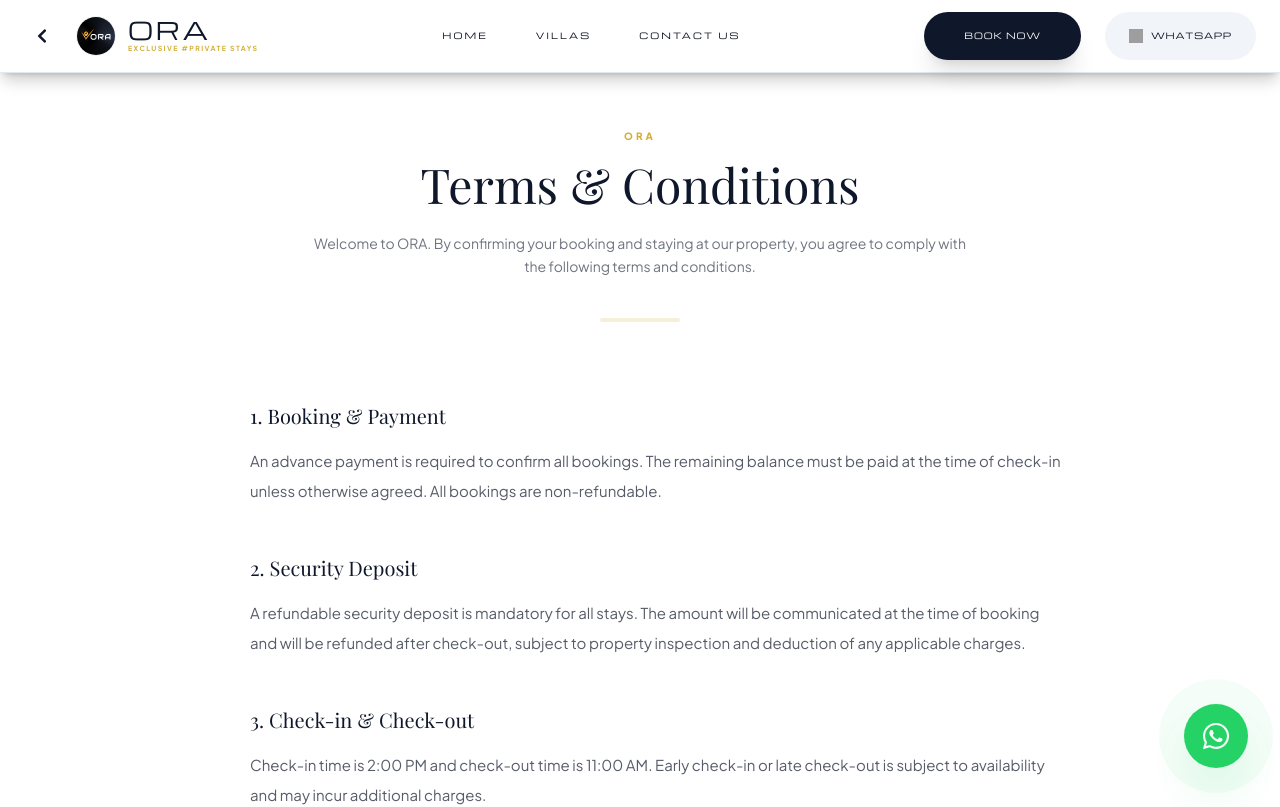
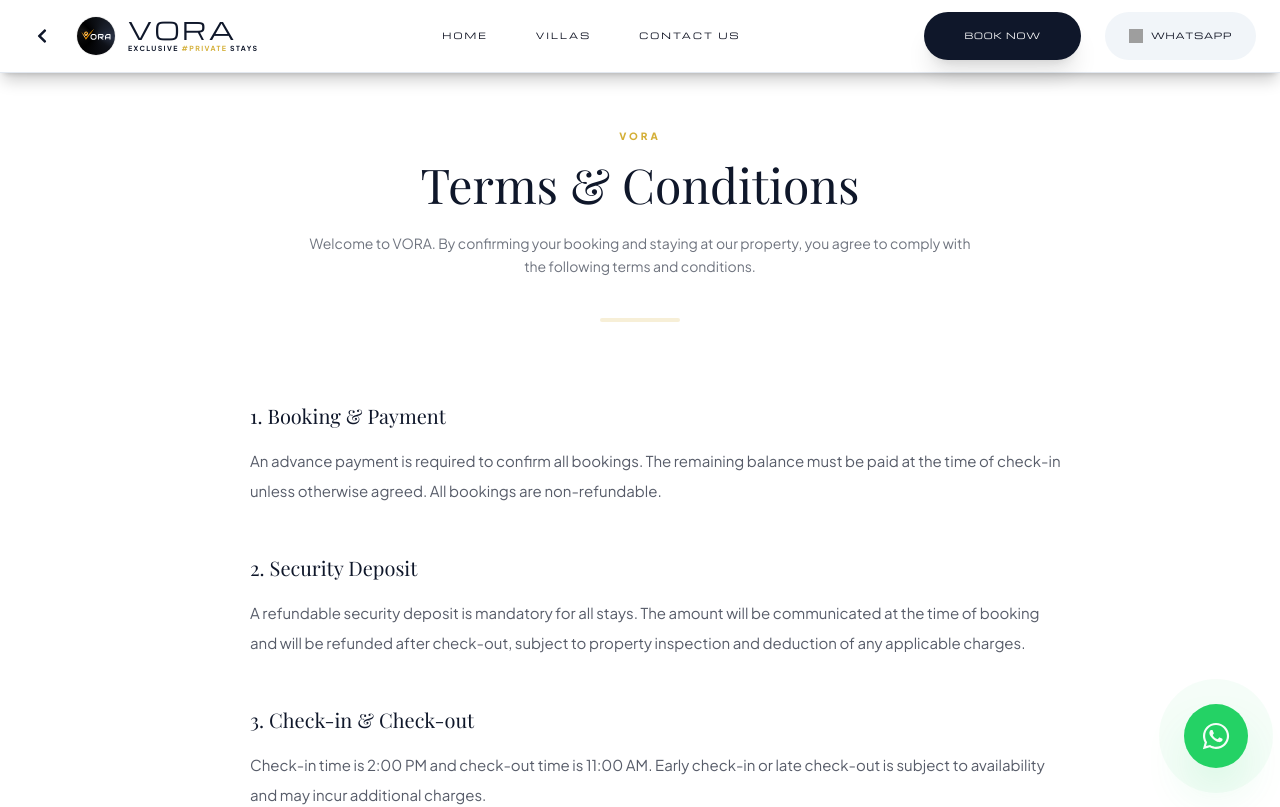
Before and after one commit to RGVision/website, a Next.js app: page /terms in a window 1280 px wide. Shown: the top 807 px of the page. Built offline with nearby package versions, Linux system fonts and the light colour scheme; grey boxes are pictures that could not be loaded; a web font is replaced by a local one.

Commit message:
rename and design

```diff
--- a/src/app/about/page.tsx
+++ b/src/app/about/page.tsx
@@ -19,7 +19,7 @@
                 <div className="relative z-10 text-center max-w-4xl px-6 animate-fadeInUp">
                     <div className="inline-flex items-center gap-3 px-8 py-3 bg-white/10 backdrop-blur-md rounded-full mb-8 border border-white/20">
                         <span className="w-1.5 h-1.5 rounded-full bg-saffron animate-pulse" />
-                        <span className="text-[10px] tracking-[0.3em] uppercase text-white font-black">The ora Story</span>
+                        <span className="text-[10px] tracking-[0.3em] uppercase text-white font-black">The Vora Story</span>
                     </div>
                     <h1 className="font-display text-5xl md:text-7xl lg:text-8xl font-semibold leading-tight mb-6 text-white">
                         Exclusivity Meets <br />
@@ -39,7 +39,7 @@
                             </h2>
                             <div className="space-y-8 text-lg text-navy/70 leading-relaxed font-medium">
                                 <p>
-                                    At ORA, we welcome individuals who are passionate about delivering exceptional guest experiences. Our mission is to redefine luxury travel — making it personal, distinctive, and unforgettable.
+                                    At VORA, we welcome individuals who are passionate about delivering exceptional guest experiences. Our mission is to redefine luxury travel — making it personal, distinctive, and unforgettable.
                                 </p>
                                 <p>
                                     Discover curated travel stories, destination inspirations, and refined living insights crafted for discerning travelers who seek more than just a place to stay.
@@ -88,7 +88,7 @@
                             {
                                 icon: FaShieldAlt,
                                 title: "Safety & Assurance",
-                                desc: "Every ORA property is verified and maintained to uphold the highest standards of safety, comfort, and discretion."
+                                desc: "Every VORA property is verified and maintained to uphold the highest standards of safety, comfort, and discretion."
                             },
                             {
                                 icon: FaHeart,
--- a/src/app/layout.tsx
+++ b/src/app/layout.tsx
@@ -6,14 +6,14 @@
 
 export const metadata: Metadata = {
     metadataBase: new URL("https://vorastays.in"),
-    title: "ORA – Where Exclusivity Meets Timeless Elegance",
-    description: "Experience the art of exclusive travel with ORA. Curated luxury villas and heritage escapes across India, redefining luxury travel with unparalleled privacy and elegance.",
-    keywords: "ORA, luxury villas, villa booking, premium stays, private villas, beach villas, beachfront villas, private pool villas, luxury villa rentals, vacation villas, farmhouse booking, weekend getaway Chennai, luxury stay Chennai, ECR villas, East Coast Road villas, Kovalam beach villas, Mahabalipuram villas, Pondicherry villas, Tamil Nadu luxury stays, sea view villas, family vacation villas, group stay villas, corporate retreat villas, romantic villa stays, holiday homes Chennai, exclusive escapes, Chennai, ECR, Kovalam, Mahabalipuram, Pondicherry, Tamil Nadu, India travel",
+    title: "VORA – Where Exclusivity Meets Timeless Elegance",
+    description: "Experience the art of exclusive travel with VORA. Curated luxury villas and heritage escapes across India, redefining luxury travel with unparalleled privacy and elegance.",
+    keywords: "VORA, luxury villas, villa booking, premium stays, private villas, beach villas, beachfront villas, private pool villas, luxury villa rentals, vacation villas, farmhouse booking, weekend getaway Chennai, luxury stay Chennai, ECR villas, East Coast Road villas, Kovalam beach villas, Mahabalipuram villas, Pondicherry villas, Tamil Nadu luxury stays, sea view villas, family vacation villas, group stay villas, corporate retreat villas, romantic villa stays, holiday homes Chennai, exclusive escapes, Chennai, ECR, Kovalam, Mahabalipuram, Pondicherry, Tamil Nadu, India travel",
     alternates: {
         canonical: "/",
     },
     openGraph: {
-        title: "ORA – Where Exclusivity Meets Timeless Elegance",
+        title: "VORA – Where Exclusivity Meets Timeless Elegance",
         description: "Experience the art of exclusive travel. Curated luxury villas and heritage escapes across India.",
         type: "website",
         url: "https://vorastays.in",
@@ -22,15 +22,15 @@
                 url: "/premium_hero_villa_1_1773935436305.png",
                 width: 1200,
                 height: 630,
-                alt: "ORA - Luxury Villa",
+                alt: "VORA - Luxury Villa",
             },
         ],
         locale: "en_IN",
-        siteName: "ORA",
+        siteName: "VORA",
     },
     twitter: {
         card: "summary_large_image",
-        title: "ORA – Exclusive Luxury Escapes",
+        title: "VORA – Exclusive Luxury Escapes",
         description: "Curated luxury villas and heritage escapes across India.",
         images: ["/premium_hero_villa_1_1773935436305.png"],
     },
@@ -53,7 +53,7 @@
                         __html: JSON.stringify({
                             "@context": "https://schema.org",
                             "@type": "LodgingBusiness",
-                            "name": "ORA",
+                            "name": "VORA",
                             "description": "Exclusivity Meets Timeless Elegance. Curated luxury villas and heritage escapes across India.",
                             "url": "https://vorastays.in",
                             "telephone": "+919384870117",
--- a/src/app/page.tsx
+++ b/src/app/page.tsx
@@ -11,8 +11,8 @@
 import type { Metadata } from 'next';
 
 export const metadata: Metadata = {
-    title: "ORA – Where Exclusivity Meets Timeless Elegance",
-    description: "Experience the art of exclusive travel with ORA. Curated luxury villas and heritage escapes across India, redefining luxury travel with unparalleled privacy and elegance.",
+    title: "VORA – Where Exclusivity Meets Timeless Elegance",
+    description: "Experience the art of exclusive travel with VORA. Curated luxury villas and heritage escapes across India, redefining luxury travel with unparalleled privacy and elegance.",
 };
 
 export const revalidate = 31536000; // Cache for 1 year (60 * 60 * 24 * 365)
--- a/src/app/terms/page.tsx
+++ b/src/app/terms/page.tsx
@@ -60,15 +60,15 @@
     },
     {
       title: "15. Force Majeure",
-      content: "ORA shall not be held responsible for any disruptions caused due to events beyond control, including natural disasters, weather conditions, government restrictions, or utility failures."
+      content: "VORA shall not be held responsible for any disruptions caused due to events beyond control, including natural disasters, weather conditions, government restrictions, or utility failures."
     },
     {
       title: "16. Personal Belongings",
-      content: "Guests are responsible for their personal belongings. ORA is not liable for any loss, theft, or damage."
+      content: "Guests are responsible for their personal belongings. VORA is not liable for any loss, theft, or damage."
     },
     {
       title: "17. Management Rights",
-      content: "ORA reserves the right to refuse entry, cancel bookings, or evict guests in case of rule violations. No refund will be provided in such cases."
+      content: "VORA reserves the right to refuse entry, cancel bookings, or evict guests in case of rule violations. No refund will be provided in such cases."
     },
     {
       title: "18. Acceptance of Terms",
@@ -81,10 +81,10 @@
       <div className="max-w-4xl mx-auto px-6">
         {/* Header */}
         <div className="text-center mb-20 animate-fadeInUp">
-          <h4 className="text-saffron font-black uppercase tracking-[0.3em] text-[10px] mb-4">ORA</h4>
+          <h4 className="text-saffron font-black uppercase tracking-[0.3em] text-[10px] mb-4">VORA</h4>
           <h1 className="text-4xl md:text-5xl font-display text-navy mb-6">Terms & Conditions</h1>
           <p className="text-navy/60 text-sm max-w-2xl mx-auto leading-relaxed">
-            Welcome to ORA. By confirming your booking and staying at our property, you agree to comply with the following terms and conditions.
+            Welcome to VORA. By confirming your booking and staying at our property, you agree to comply with the following terms and conditions.
           </p>
           <div className="w-20 h-1 bg-saffron/20 mx-auto mt-10 rounded-full" />
         </div>
@@ -105,7 +105,7 @@
 
         {/* Footer Note */}
         <div className="mt-24 pt-12 border-t border-navy/5 text-center animate-fadeInUp" style={{ animationDelay: '0.4s' }}>
-          <p className="text-navy font-display text-xl mb-2">ORA STAYS</p>
+          <p className="text-navy font-display text-xl mb-2">VORA STAYS</p>
           <p className="text-navy/50 text-[10px] uppercase tracking-widest">Premium Villa Experiences with Comfort, Safety & Trust</p>
         </div>
       </div>
--- a/src/components/Footer.tsx
+++ b/src/components/Footer.tsx
@@ -49,15 +49,15 @@
                         <Link href="/" className="flex items-center gap-4 mb-8 group">
                             <div className="w-12 h-12 rounded-full overflow-hidden border border-white/10 p-0.5 group-hover:border-saffron transition-all duration-500">
                                 <div className="w-full h-full rounded-full overflow-hidden">
-                                    <img src="/DARK VORA LOGO WITH BG.svg" alt="ORA" className="w-full h-full object-cover" />
+                                    <img src="/DARK VORA LOGO WITH BG.svg" alt="VORA" className="w-full h-full object-cover" />
                                 </div>
                             </div>
                             <div className="flex flex-col justify-center">
                                 <span className="text-2xl font-brand uppercase tracking-widest leading-none text-white">
-                                    ORA
+                                    VORA
                                 </span>
-                                <span className="text-[7px] uppercase tracking-[0.2em] text-saffron font-bold mt-1">
-                                    Exclusive #Private Stays
+                                <span className="text-[7px] uppercase tracking-[0.2em] text-white font-bold mt-1">
+                                    Exclusive <span className="text-saffron">#Private </span> Stays
                                 </span>
                             </div>
                         </Link>
@@ -129,7 +129,7 @@
 
                 <div className="pt-12 border-t border-white/5 flex flex-col sm:flex-row items-center justify-between gap-8">
                     <div className="text-[10px] font-black uppercase tracking-[0.3em] text-white/20">
-                        © 2026 ORA. CRAFTED FOR EXCEPTIONAL STAYS.
+                        © 2026 VORA. CRAFTED FOR EXCEPTIONAL STAYS.
                     </div>
                     <div className="flex gap-10">
                         <Link href="#" className="text-[10px] font-black uppercase tracking-[0.3em] text-white/20 hover:text-white transition-colors">
--- a/src/components/Navbar.tsx
+++ b/src/components/Navbar.tsx
@@ -53,14 +53,14 @@
                     )}
                     <Link href="/" className="flex items-center gap-3 group">
                         <div className="w-10 h-10 rounded-full overflow-hidden border border-black/5 group-hover:border-saffron transition-all duration-500">
-                            <img src="/DARK VORA LOGO WITH BG.svg" alt="ORA" className="w-full h-full object-cover" />
+                            <img src="/DARK VORA LOGO WITH BG.svg" alt="VORA" className="w-full h-full object-cover" />
                         </div>
                         <div className="flex flex-col justify-center">
                             <span className={`text-2xl font-brand uppercase tracking-widest transition-colors duration-300 leading-none ${isScrolled ? "text-navy" : "text-white"}`}>
-                                ORA
+                                VORA
                             </span>
-                            <span className="text-[7px] uppercase tracking-[0.2em] text-saffron font-bold mt-0.5">
-                                Exclusive #Private Stays
+                            <span className={`text-[7px] uppercase tracking-[0.2em] ${isScrolled ? "text-navy" : "text-white"} font-bold mt-0.5`}>
+                                Exclusive <span className="text-saffron">#Private </span>Stays
                             </span>
                         </div>
                     </Link>
@@ -101,14 +101,14 @@
                             <SheetHeader>
                                 <SheetTitle className="flex items-center gap-3">
                                     <div className="w-8 h-8 rounded-full overflow-hidden border border-saffron/30">
-                                        <img src="/DARK VORA LOGO WITH BG.svg" alt="ORA" className="w-full h-full object-cover" />
+                                        <img src="/DARK VORA LOGO WITH BG.svg" alt="VORA" className="w-full h-full object-cover" />
                                     </div>
                                     <div className="flex flex-col items-start justify-center">
                                         <span className="text-xl font-brand uppercase tracking-widest text-navy leading-none">
-                                            ORA
+                                            VORA
                                         </span>
-                                        <span className="text-[6px] uppercase tracking-[0.2em] text-saffron font-bold mt-0.5">
-                                            Exclusive #Private Stays
+                                        <span className="text-[6px] uppercase tracking-[0.2em] text-white font-bold mt-0.5">
+                                            Exclusive <span className="text-saffron">#Private </span> Stays
                                         </span>
                                     </div>
                                 </SheetTitle>
--- a/src/components/home/OffersSection.tsx
+++ b/src/components/home/OffersSection.tsx
@@ -41,7 +41,7 @@
                 <div className="absolute inset-0 bg-navy/80 flex items-center px-10">
                     <div className="max-w-xl">
                         <h3 className="text-3xl md:text-4xl font-bold font-display text-white mb-3">List Your Property</h3>
-                        <p className="text-base text-white/70 mb-6 max-w-md">Earn premium returns by listing your luxury property with ORA. We provide standard maintenance and management for your assets.</p>
+                        <p className="text-base text-white/70 mb-6 max-w-md">Earn premium returns by listing your luxury property with VORA. We provide standard maintenance and management for your assets.</p>
                         <a
                             href="https://wa.me/919384870117?text=Hi%20Vora%20Stays%2c%20I%27m%20interested%20in%20listing%20my%20property%20with%20you%20for%20collaboration."
                             target="_blank"
--- a/src/components/shared/WhatsAppButton.tsx
+++ b/src/components/shared/WhatsAppButton.tsx
@@ -4,7 +4,7 @@
 
 export default function WhatsAppButton() {
   const phoneNumber = "919384870117";
-  const message = "Hello! I'm interested in booking a luxury villa with ORA. Can you help me?";
+  const message = "Hello! I'm interested in booking a luxury villa with VORA. Can you help me?";
 
   const whatsappUrl = `https://wa.me/${phoneNumber}?text=${encodeURIComponent(message)}`;
 
```
Also changed, not shown: src/components/home/InspirationCarousel.tsx (+5 -7 lines), src/lib/email.ts (+7 -7 lines).
